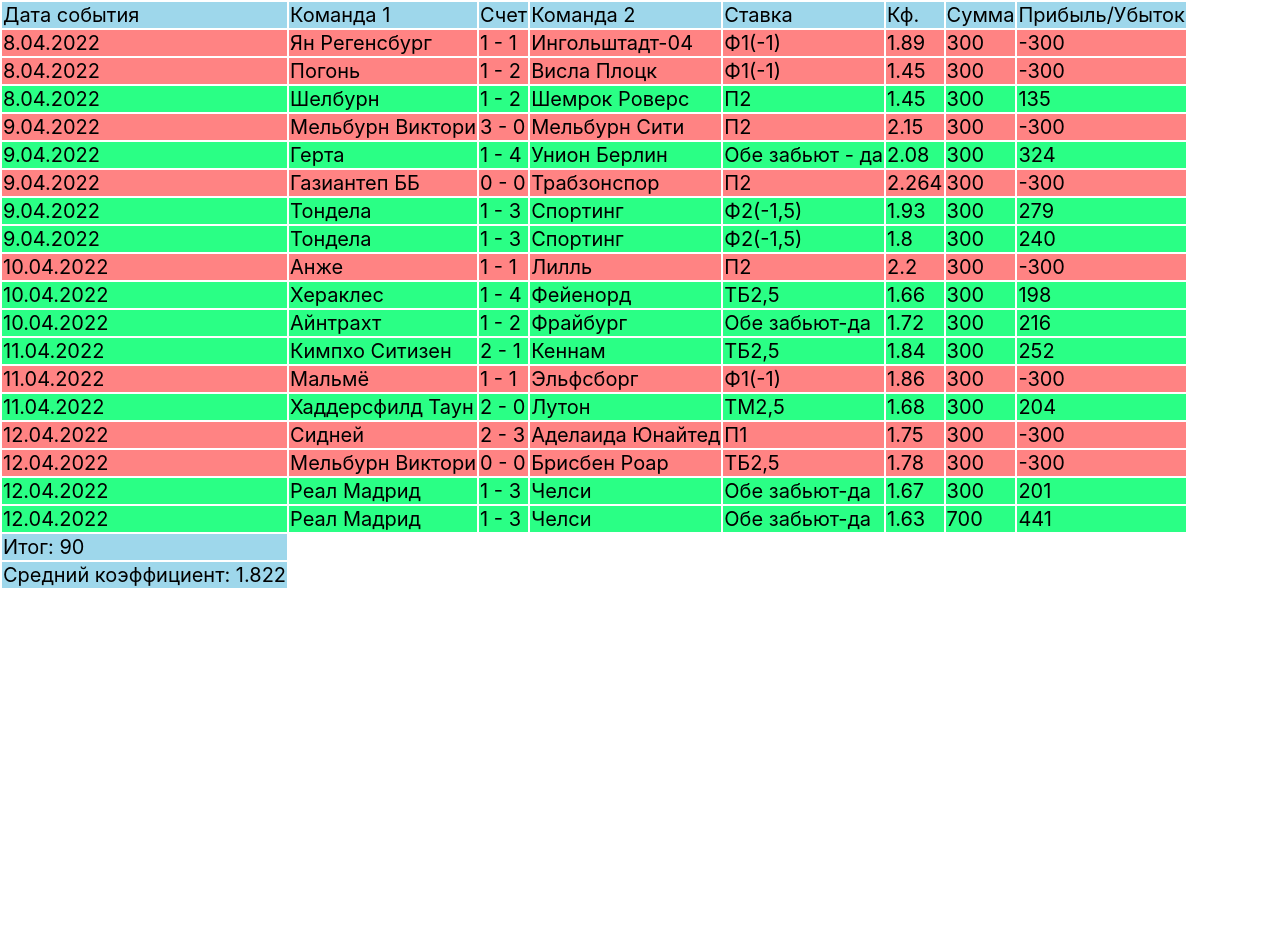
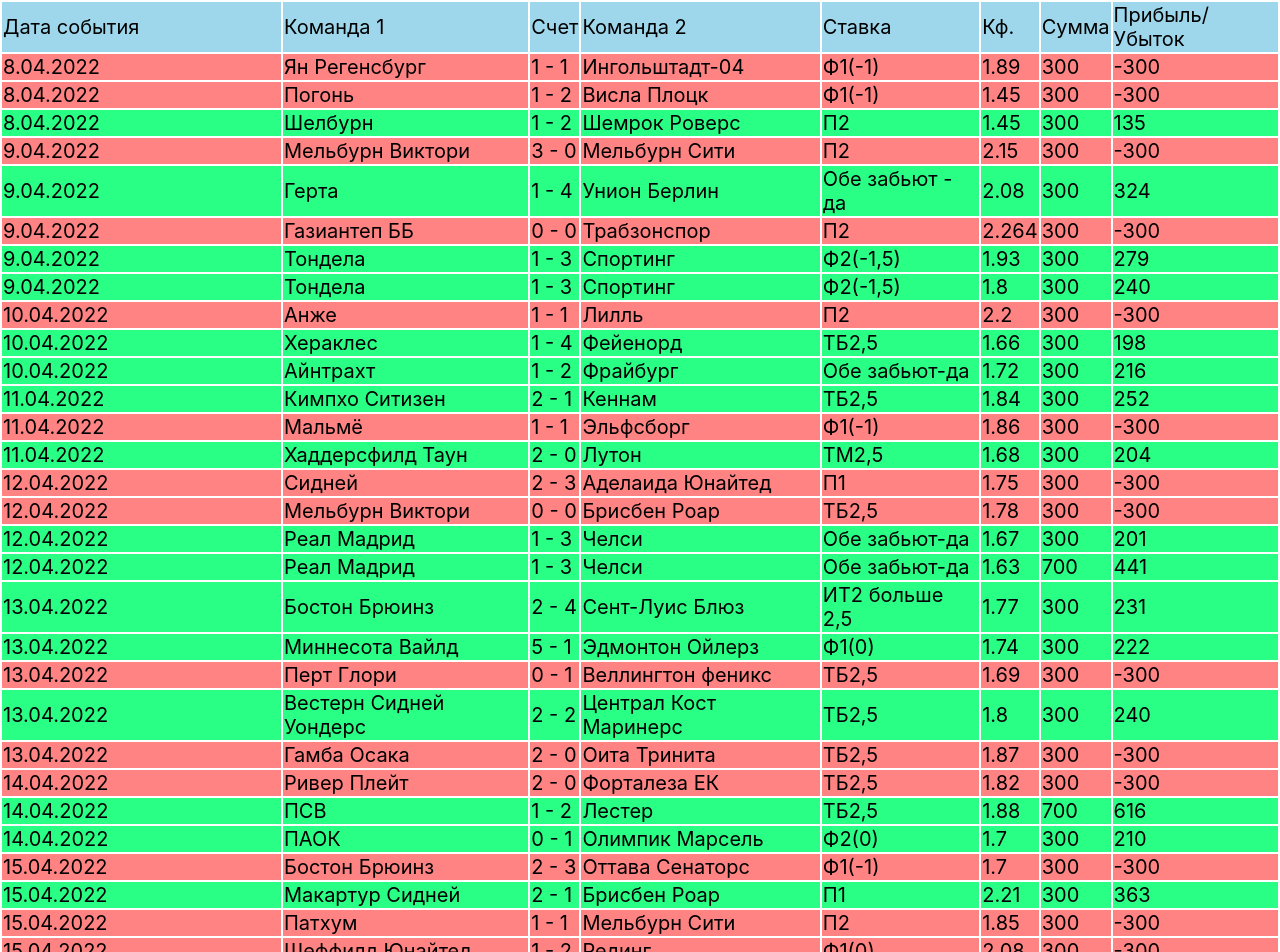
Before and after one commit to bumslang/football, a React (Create React App) app: page / in a window 1280 px wide. Shown: the top 952 px of the page. Before the commit the page ends 800 px from the top, so only its background shows below. Built offline with nearby package versions, Linux system fonts and the light colour scheme.

Commit message:
update stat

```diff
--- a/src/App.js
+++ b/src/App.js
@@ -22,6 +22,20 @@
     ['Мельбурн Виктори', 0, 0, 'Брисбен Роар', 'ТБ2,5', 1.78, 300, "минус", '12.04.2022'],
     ['Реал Мадрид', 1, 3, 'Челси', 'Обе забьют-да', 1.67, 300, "плюс", '12.04.2022'],
     ['Реал Мадрид', 1, 3, 'Челси', 'Обе забьют-да', 1.63, 700, "плюс", '12.04.2022'],
+    ['Бостон Брюинз', 2, 4, 'Сент-Луис Блюз', 'ИТ2 больше 2,5', 1.77, 300, "плюс", '13.04.2022'],
+    ['Миннесота Вайлд', 5, 1, 'Эдмонтон Ойлерз', 'Ф1(0)', 1.74, 300, "плюс", '13.04.2022'],
+    ['Перт Глори', 0, 1, 'Веллингтон феникс', 'ТБ2,5', 1.69, 300, "минус", '13.04.2022'],
+    ['Вестерн Сидней Уондерс', 2, 2, 'Централ Кост Маринерс', 'ТБ2,5', 1.8, 300, "плюс", '13.04.2022'],
+    ['Гамба Осака', 2, 0, 'Оита Тринита', 'ТБ2,5', 1.87, 300, "минус", '13.04.2022'],
+    ['Ривер Плейт', 2, 0, 'Форталеза ЕК', 'ТБ2,5', 1.82, 300, "минус", '14.04.2022'],
+    ['ПСВ', 1, 2, 'Лестер', 'ТБ2,5', 1.88, 700, "плюс", '14.04.2022'],
+    ['ПАОК', 0, 1, 'Олимпик Марсель', 'Ф2(0)', 1.70, 300, "плюс", '14.04.2022'],
+    ['Бостон Брюинз', 2, 3, 'Оттава Сенаторс', 'Ф1(-1)', 1.7, 300, "минус", '15.04.2022'],
+    ['Макартур Сидней', 2, 1, 'Брисбен Роар', 'П1', 2.21, 300, "плюс", '15.04.2022'],
+    ['Патхум', 1, 1, 'Мельбурн Сити', 'П2', 1.85, 300, "минус", '15.04.2022'],
+    ['Шеффилд Юнайтед', 1, 2, 'Рединг', 'Ф1(0)', 2.08, 300, "минус", '15.04.2022'],
+    ['Ренн', 2, 3, 'Монако', 'ТБ2,5', 1.7, 800, "плюс", '15.04.2022'],
+
   ];
 
   let result = arr.map((elem, ind) => {
```
